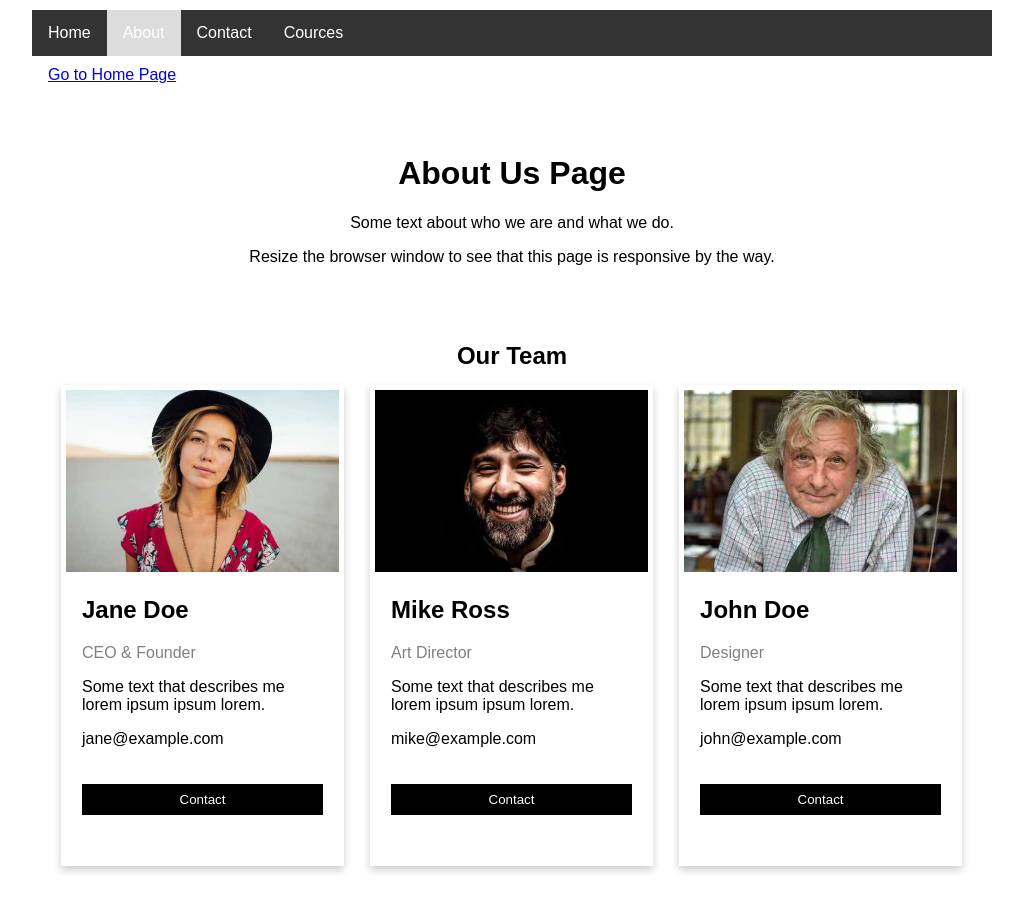
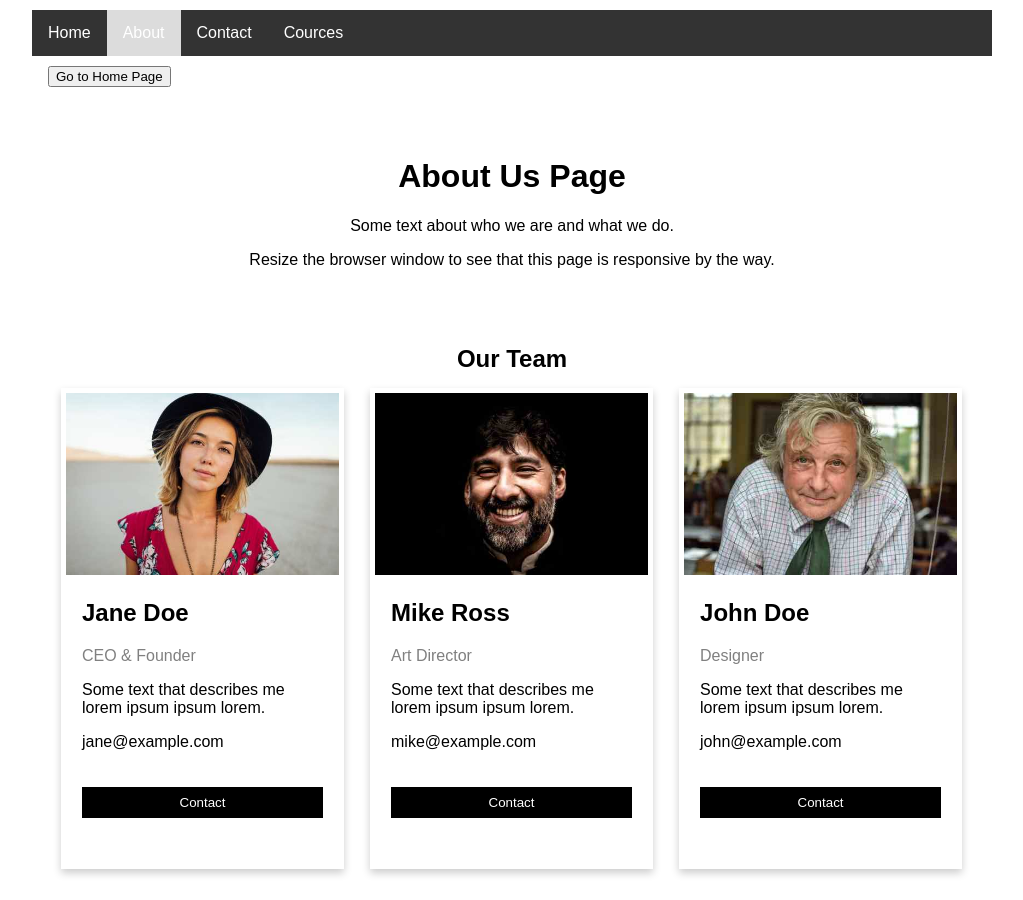
Before and after one commit to joynalam67598/Angular-Lessons, an Angular app in the folder first-ng-app/: page /About in a window 1280 px wide. Shown: the whole page, without its empty margins (128-1151 px from the left). Built offline with nearby package versions, Linux system fonts and the light colour scheme.

Commit message:
Navigating between Route Programmatically.

```diff
--- a/first-ng-app/src/app/about/about.component.html
+++ b/first-ng-app/src/app/about/about.component.html
@@ -1,8 +1,5 @@
 <div class="container">
-  <a routerLink="/Home">Go to Home Page</a>
-  <!-- localhost:4200/Home    -- Absolute Path -->
-  <!-- <a routerLink="Home">Go to Home Page</a> -->
-  <!-- localhost:4200/About/Home   -- Relative Path-->
+  <button (click)="navigateToHome()">Go to Home Page</button>
   <div class="about-section">
     <h1>About Us Page</h1>
     <p>Some text about who we are and what we do.</p>
--- a/first-ng-app/src/app/about/about.component.ts
+++ b/first-ng-app/src/app/about/about.component.ts
@@ -1,10 +1,17 @@
-import { Component } from '@angular/core';
+import { Component, OnInit } from '@angular/core';
+import { ActivatedRoute, Router } from '@angular/router';
 
 @Component({
   selector: 'app-about',
   templateUrl: './about.component.html',
-  styleUrls: ['./about.component.css']
+  styleUrls: ['./about.component.css'],
 })
-export class AboutComponent {
-
+export class AboutComponent implements OnInit {
+  constructor(private route: Router, private activatedRoute: ActivatedRoute) {}
+  ngOnInit() {}
+  navigateToHome() {
+    // this.route.navigate(['Home']); // Absolute Route
+    // this.route.navigateByUrl('Home');  // Absolute Route
+    this.route.navigate(['Home'], { relativeTo: this.activatedRoute }); // relative path
+  }
 }
--- a/first-ng-app/src/app/app.module.ts
+++ b/first-ng-app/src/app/app.module.ts
@@ -14,7 +14,7 @@ import { ErrorComponent } from './courses/error/error.component';
 const appRoute: Routes = [
   // { path: '', component: HomeComponent },
   //{ path: '', redirectTo: 'Home', pathMatch: 'full' },
-  { path: '', component: HomeComponent },
+  { path: 'Home', component: HomeComponent },
   { path: 'About', component: AboutComponent },
   { path: 'Contact', component: ContactComponent },
   { path: 'Courses', component: CoursesComponent },
```
